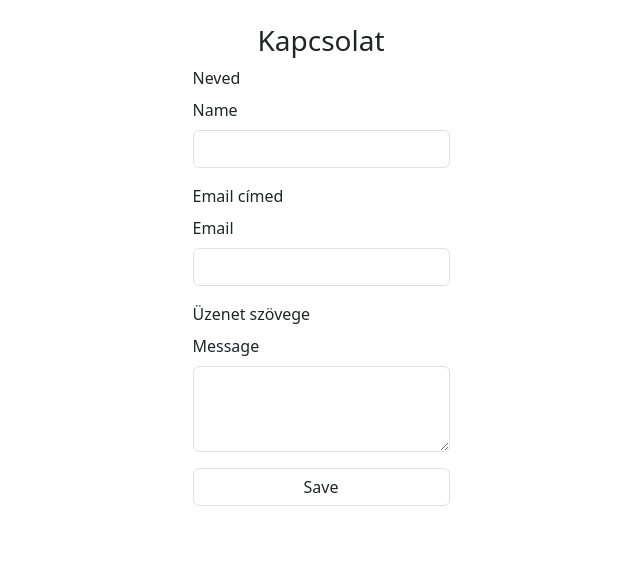
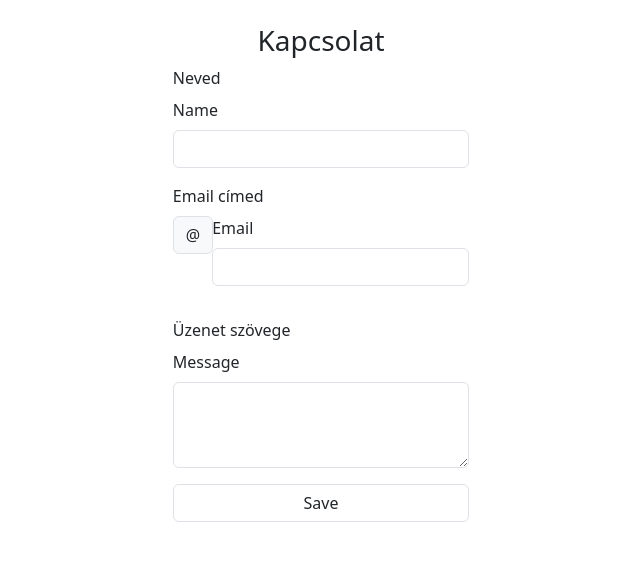
Before and after one commit to Floriian/develery_homework, a Symfony app: template templates/contacts/index.html.twig in a window 1280 px wide. Shown: the top 561 px of the page, without its empty margins (319-959 px from the left). Run offline with Twig, Linux system fonts and the light colour scheme; the template is opened without the code that fills it, so the values that code supplies are empty; form fields are guessed from the names that the template uses; style sheets or scripts are compiled from the project's sources; some libraries are stand-ins or nearby versions.

Commit message:
add "@" char to email field

```diff
--- a/templates/contacts/index.html.twig
+++ b/templates/contacts/index.html.twig
@@ -35,12 +35,17 @@
 
 			<div class="mb-3">
 				{{ form_label(contactForm.email, 'Email címed')}}
-				{{ form_row(contactForm.email, {
+				<div class="input-group">
+					<div class="input-group-prepend">
+						<span class="input-group-text" id="contacts_email">@</span>
+					</div>
+					{{ form_row(contactForm.email, {
 					'attr': {
 						'class': 'form-control',
 						'label': false,
 					}
 			}) }}
+				</div>
 			</div>
 
 			<div class="mb-3">
```
